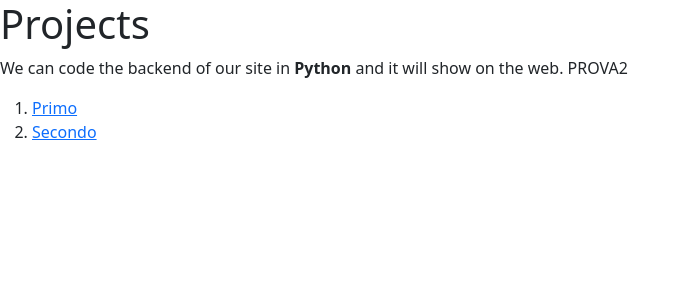
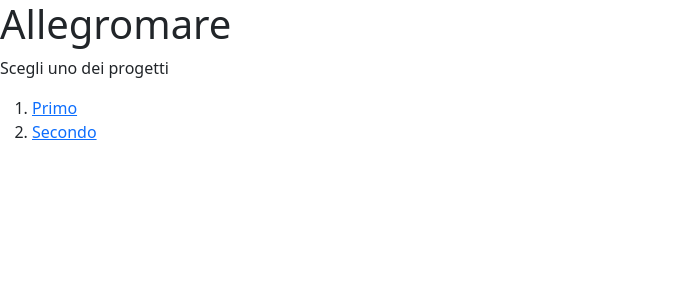
Before and after one commit to Allegromare/pythonanywhere_old, a Flask app: page / in a window 1280 px wide. Shown: the top 300 px of the page, without its empty margins (0-690 px from the left). Run offline with Flask 2, Linux system fonts and the light colour scheme; some libraries are stand-ins or nearby versions.

Commit message:
poche cose

```diff
--- a/templates/index.html
+++ b/templates/index.html
@@ -17,11 +17,8 @@
   </head>
 
   <body>
-    <h1>Projects</h1>
-    <p>
-      We can code the backend of our site in <strong>Python</strong> and it will
-      show on the web. PROVA2
-    </p>
+    <h1>Allegromare</h1>
+    <p>Scegli uno dei progetti</p>
     <ol>
       <li><a href="/primo">Primo</a></li>
       <li><a href="/secondo">Secondo</a></li>
```
